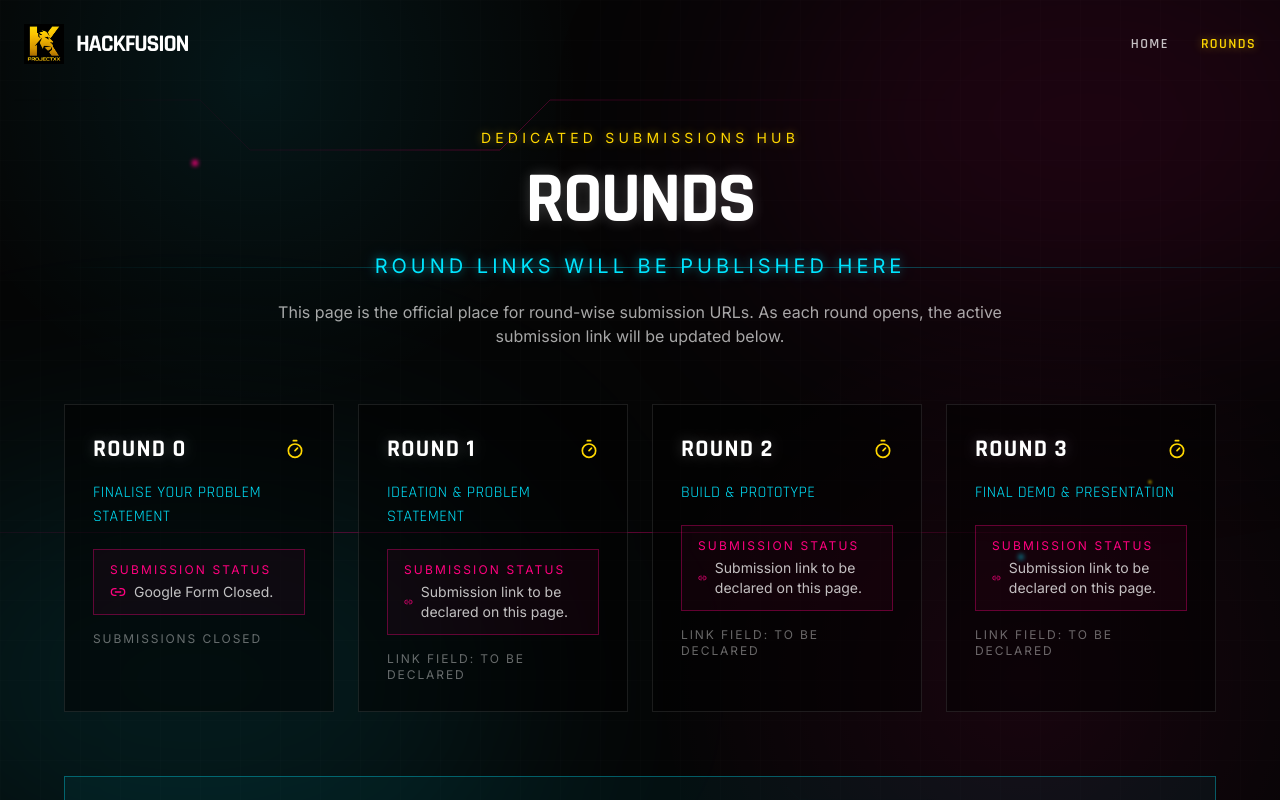
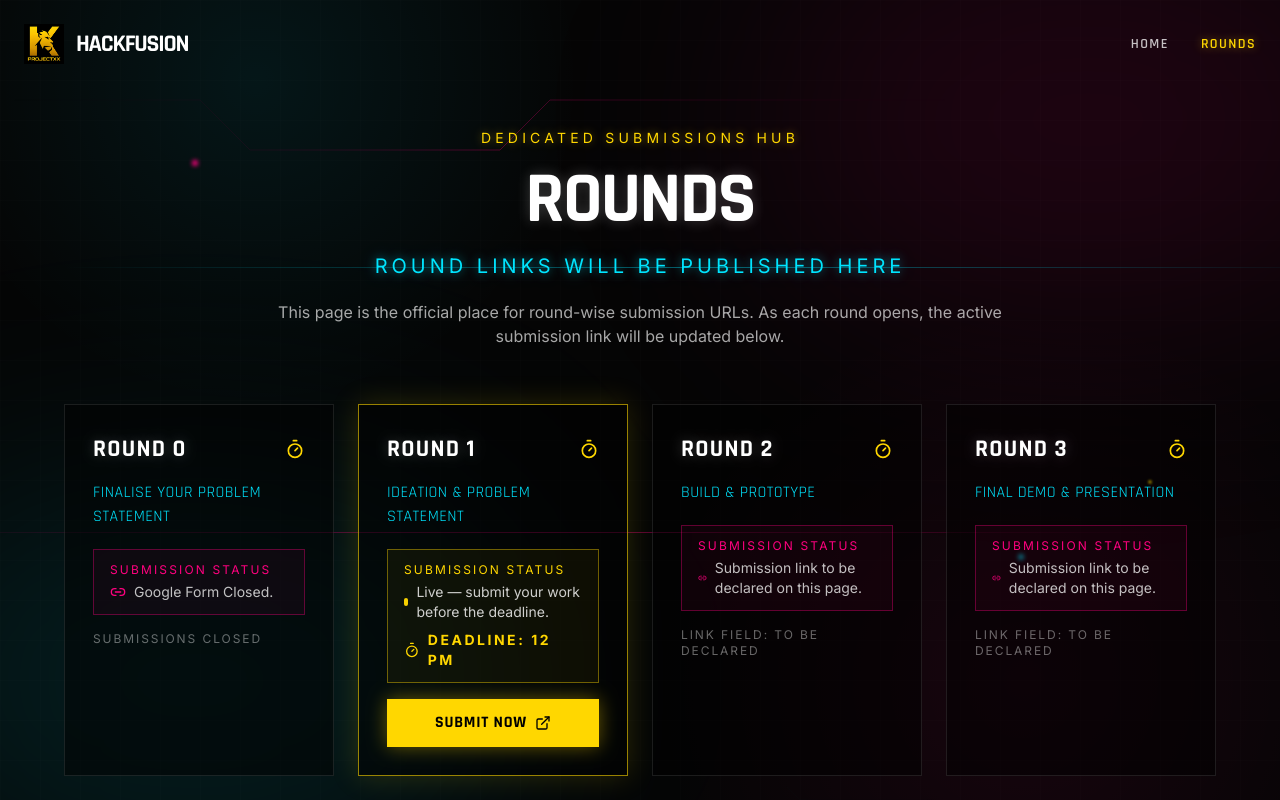
Before and after one commit to chithalurihemanth972-dot/hackfusion.io, a React (Vite) app: page /rounds in a window 1280 px wide. Shown: the top 800 px of the page. Built offline with nearby package versions, Linux system fonts and the light colour scheme.

Commit message:
Add Round 1 submission link with 12 PM deadline

```diff
--- a/src/components/Rounds.tsx
+++ b/src/components/Rounds.tsx
@@ -2,7 +2,7 @@ import { motion } from 'framer-motion';
 import { ExternalLink, Link2, Timer } from 'lucide-react';
 import { HACKATHON_DETAILS } from '../config';
 
-const rounds: { title: string; subtitle: string; status: string; link?: string; closed?: boolean }[] = [
+const rounds: { title: string; subtitle: string; status: string; link?: string; closed?: boolean; deadline?: string }[] = [
   {
     title: 'ROUND 0',
     subtitle: 'FINALISE YOUR PROBLEM STATEMENT',
@@ -12,7 +12,9 @@ const rounds: { title: string; subtitle: string; status: string; link?: string;
   {
     title: 'ROUND 1',
     subtitle: 'IDEATION & PROBLEM STATEMENT',
-    status: 'Submission link to be declared on this page.',
+    status: 'Live — submit your work before the deadline.',
+    link: 'https://forms.gle/yesLvDtGKxZecZE66',
+    deadline: '12 PM',
   },
   {
     title: 'ROUND 2',
@@ -80,6 +82,12 @@ const Rounds = () => {
                       <span className="h-2 w-2 rounded-full bg-hack-gold animate-pulse" />
                       {round.status}
                     </p>
+                    {round.deadline && (
+                      <p className="text-hack-gold text-sm font-bold uppercase tracking-[0.18em] mt-2 flex items-center gap-2">
+                        <Timer className="w-4 h-4" />
+                        Deadline: {round.deadline}
+                      </p>
+                    )}
                   </div>
                   <a
                     href={round.link}
```
